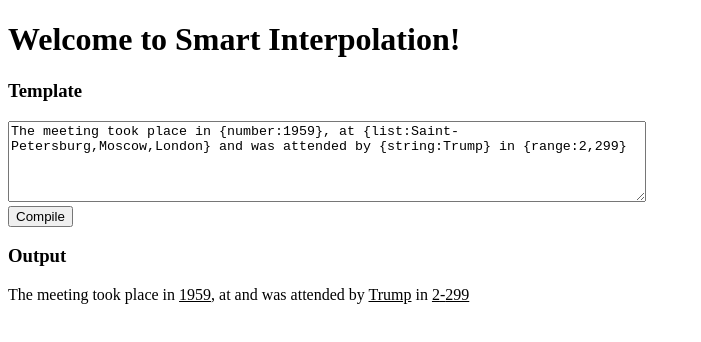
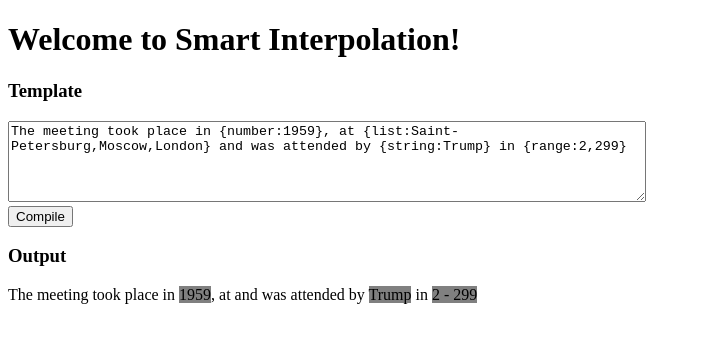
Before and after one commit to mobichel/s-interpolation, an Angular app: page / in a window 1280 px wide. Both pictures are taken after a click on the button "Compile". Shown: the top 342 px of the page, without its empty margins (0-701 px from the left). Built offline with nearby package versions, Linux system fonts and the light colour scheme.

Commit message:
Fix templates.

```diff
--- a/src/app/controls/base/base.component.css
+++ b/src/app/controls/base/base.component.css
@@ -1,3 +1,3 @@
-.editable {
-    text-decoration: underline;
+.editable span {
+  background: gray;
 }
--- a/src/app/controls/list/list.component.html
+++ b/src/app/controls/list/list.component.html
@@ -2,5 +2,7 @@
   <select (blur)="toggleMode(false)" *ngIf="editMode; else elseBlock" (change)="setValue($event.target.value)" [(ngModel)]="value">
     <option *ngFor="let option of options" [value]="option">{{option}}</option>
   </select>
-  <ng-template #elseBlock>{{value}}</ng-template>
-<span>
+  <ng-template #elseBlock>
+    <span>{{value}}</span>
+  </ng-template>
+</span>
--- a/src/app/controls/list/list.component.ts
+++ b/src/app/controls/list/list.component.ts
@@ -19,7 +19,7 @@ export class ListComponent extends BaseComponent {
 
   ngOnInit() {
     const parts = this.config.split(':');
-    this.value = parts[1];
+    this.value = parts[1] || '';
     this.options = (parts[0] || '').split(',');
   }
 
--- a/src/app/controls/number/number.component.html
+++ b/src/app/controls/number/number.component.html
@@ -1,4 +1,6 @@
 <span class="editable" (click)="toggleMode(true)">
   <input type="number" (blur)="toggleMode(false)" *ngIf="editMode; else elseBlock" [value]="value" (change)="setValue($event.target.value)"/>
-  <ng-template #elseBlock>{{value}}</ng-template>
+  <ng-template #elseBlock>
+    <span>{{value}}</span>
+  </ng-template>
 </span>
--- a/src/app/controls/range/range.component.html
+++ b/src/app/controls/range/range.component.html
@@ -1,7 +1,7 @@
 <span class="editable" (click)="toggleMode(true)">
-  <input type="number" (blur)="toggleMode(false)" *ngIf="editMode; else elseBlockMin" [value]="valueMin" (change)="setMinValue($event.target.value)"/>
-  <ng-template #elseBlockMin>{{valueMin}}</ng-template>
-  <span>-</span>
-  <input type="number" (blur)="toggleMode(false)" *ngIf="editMode; else elseBlockMax" [value]="valueMax" (change)="setMaxValue($event.target.value)"/>
-  <ng-template #elseBlockMax>{{valueMax}}</ng-template>
-<span>
+  <input type="number" (blur)="toggleMode(false)" *ngIf="editMode" [value]="valueMin" (change)="setMinValue($event.target.value)"/>
+  <input type="number" (blur)="toggleMode(false)" *ngIf="editMode; else elseBlock" [value]="valueMax" (change)="setMaxValue($event.target.value)"/>
+  <ng-template #elseBlock>
+    <span>{{valueMin}} - {{valueMax}}</span>
+  </ng-template>
+</span>
--- a/src/app/controls/string/string.component.html
+++ b/src/app/controls/string/string.component.html
@@ -1,4 +1,6 @@
 <span class="editable" (click)="toggleMode(true)">
   <input (blur)="toggleMode(false)" *ngIf="editMode; else elseBlock" [value]="value" (change)="setValue($event.target.value)"/>
-  <ng-template #elseBlock>{{value}}</ng-template>
-<span>
+  <ng-template #elseBlock>
+    <span>{{value}}</span>
+  </ng-template>
+</span>
```
